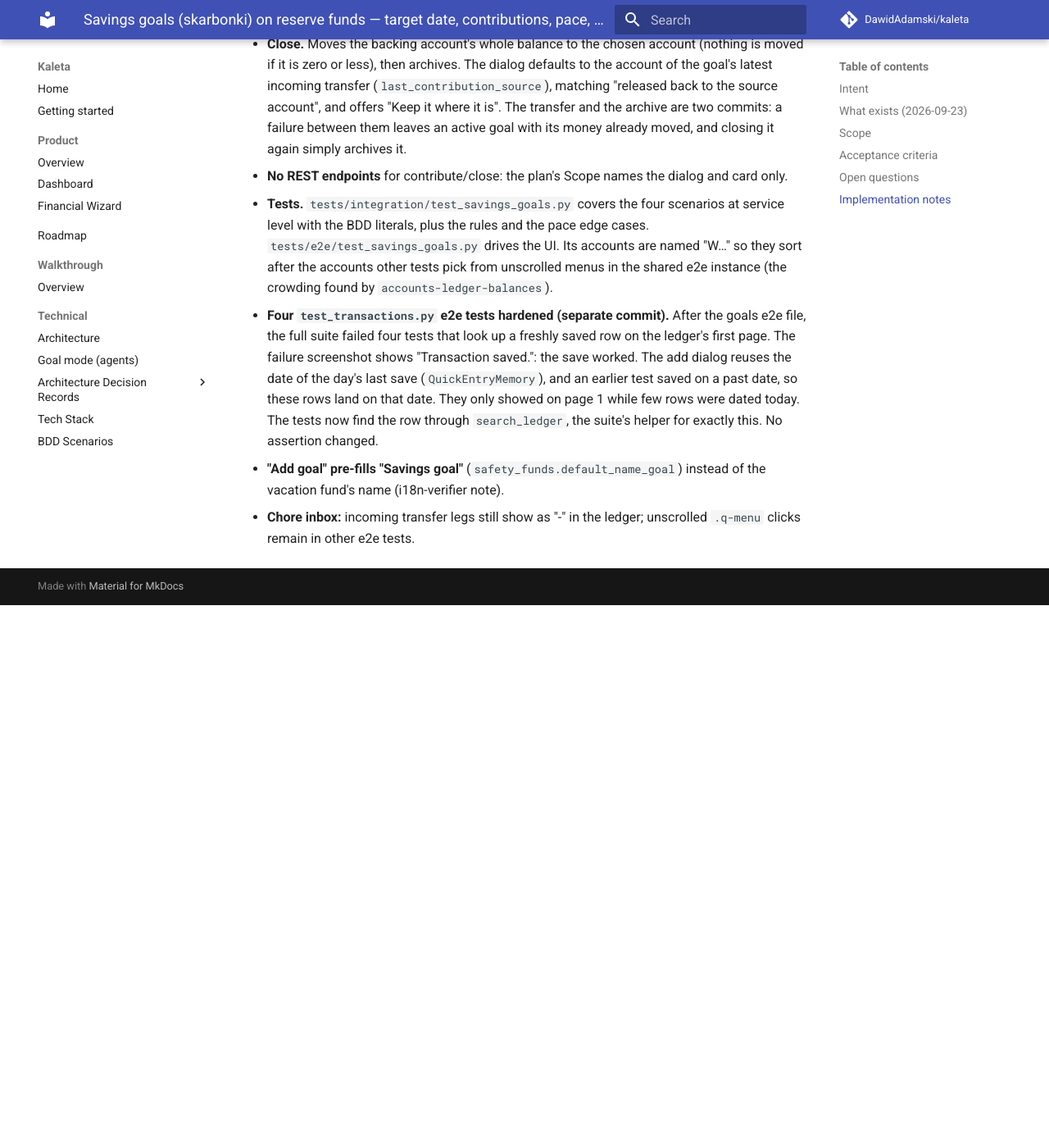
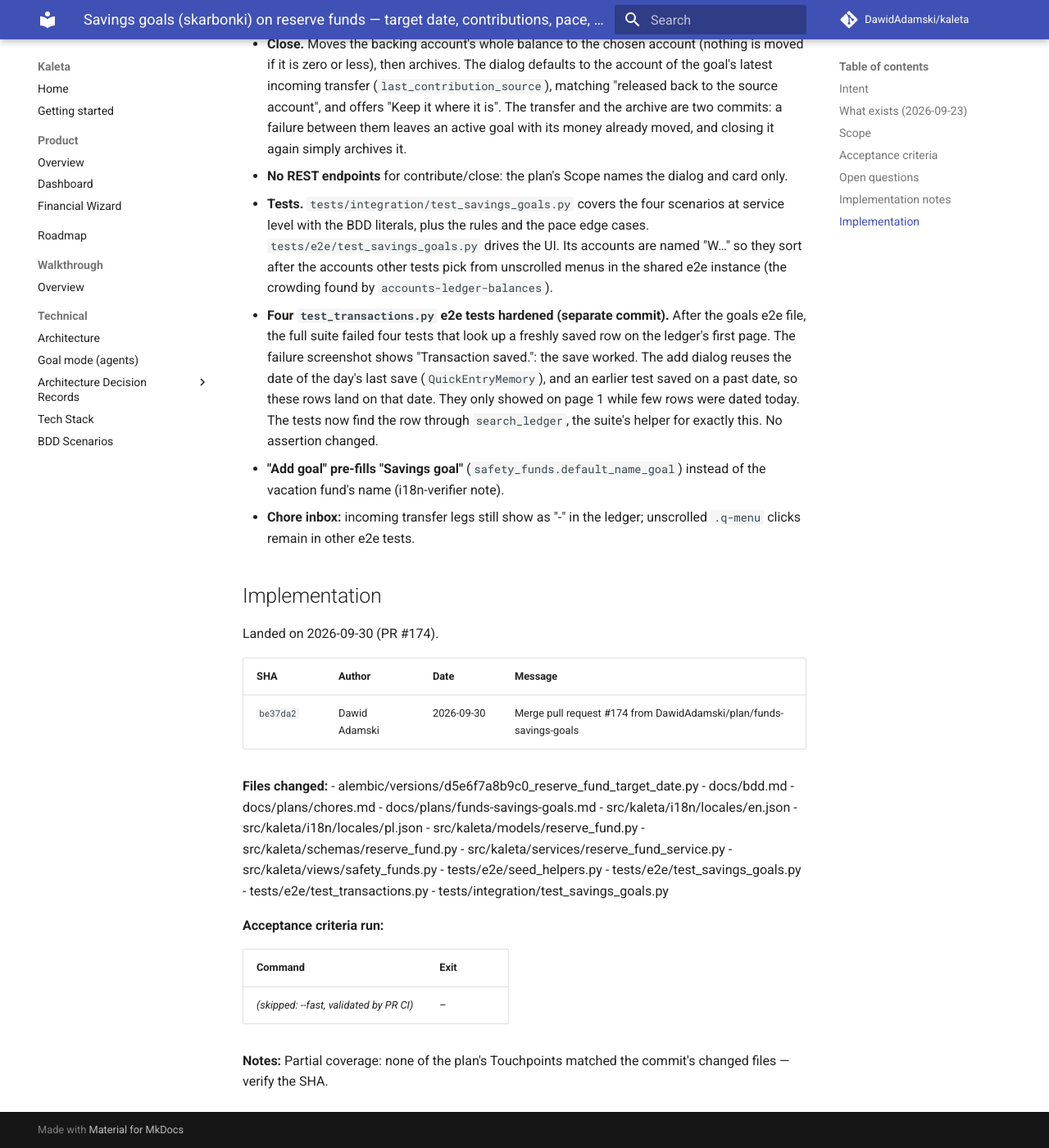
Before and after one commit to DawidAdamski/kaleta, an MkDocs documentation site: the page built from docs/plans/archive/funds-savings-goals.md, in a window 1280 px wide and 1400 px high, scrolled down 1755 px. Shown: the whole window at 82% size. Built offline with MkDocs 1.6.1 and Material for MkDocs 9.7.7, drawn with Linux system fonts in a browser that asks for light colours; comment, search, counter and statistics services are not loaded; before the commit the page ends 2493 px from its top, so only the background shows below that.

Commit message:
docs(plans): archive funds-savings-goals (#174)

```diff
--- a/docs/plans/funds-savings-goals.md
+++ b/docs/plans/archive/funds-savings-goals.md
@@ -3,14 +3,15 @@ plan_id: funds-savings-goals
 title: Savings goals (skarbonki) on reserve funds — target date, contributions, pace, release
 area: budgets
 effort: medium
-status: in-progress
-roadmap_ref: ../roadmap.md#budgets
+status: archived
+archived_at: 2026-09-30
+roadmap_ref: ../../roadmap.md#budgets
 ---
 
 # Savings goals (skarbonki) on reserve funds
 
 Gap-closing plan for issue #12 (`KAL-GOL-001`…`004`), from
-[`audit-planned-vs-code`](archive/audit-planned-vs-code.md).
+[`audit-planned-vs-code`](audit-planned-vs-code.md).
 
 ## Intent
 
@@ -27,7 +28,7 @@ a way to put money in, the pace to get there, and a clean close.
 - **Blocker:** a fund's balance is its backing account's
   `Account.balance`, which no transaction moves (chore inbox,
   2026-09-23) — so GOL-002 "record a contribution" cannot show up.
-  Fixed by [`accounts-ledger-balances`](archive/accounts-ledger-balances.md);
+  Fixed by [`accounts-ledger-balances`](accounts-ledger-balances.md);
   do that plan first.
 
 ## Scope
@@ -105,3 +106,36 @@ a way to put money in, the pace to get there, and a clean close.
   instead of the vacation fund's name (i18n-verifier note).
 - **Chore inbox:** incoming transfer legs still show as "-" in the ledger;
   unscrolled `.q-menu` clicks remain in other e2e tests.
+
+
+## Implementation
+
+Landed on 2026-09-30 (PR #174).
+
+| SHA | Author | Date | Message |
+|---|---|---|---|
+| `be37da2` | Dawid Adamski | 2026-09-30 | Merge pull request #174 from DawidAdamski/plan/funds-savings-goals |
+
+**Files changed:**
+- alembic/versions/d5e6f7a8b9c0_reserve_fund_target_date.py
+- docs/bdd.md
+- docs/plans/chores.md
+- docs/plans/funds-savings-goals.md
+- src/kaleta/i18n/locales/en.json
+- src/kaleta/i18n/locales/pl.json
+- src/kaleta/models/reserve_fund.py
+- src/kaleta/schemas/reserve_fund.py
+- src/kaleta/services/reserve_fund_service.py
+- src/kaleta/views/safety_funds.py
+- tests/e2e/seed_helpers.py
+- tests/e2e/test_savings_goals.py
+- tests/e2e/test_transactions.py
+- tests/integration/test_savings_goals.py
+
+**Acceptance criteria run:**
+
+| Command | Exit |
+|---|---|
+| _(skipped: --fast, validated by PR CI)_ | – |
+
+**Notes:** Partial coverage: none of the plan's Touchpoints matched the commit's changed files — verify the SHA.
```
Also changed, not shown: docs/plans/README.md (+1 -1 lines), docs/plans/archive/accounts-ledger-balances.md (+1 -1 lines).
